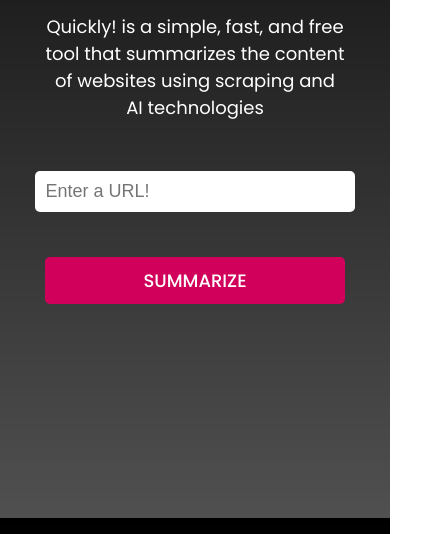
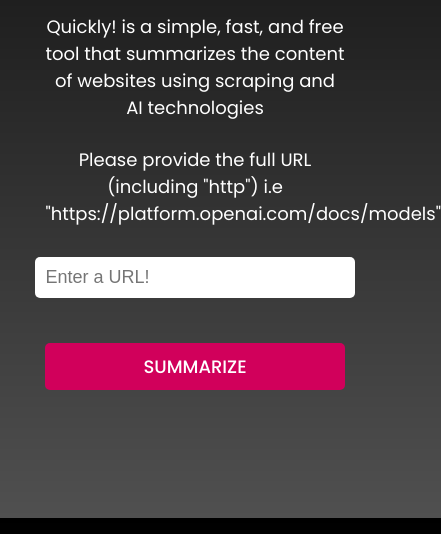
Before and after one commit to Pomelo4455/Quickly, a website: page public/index.html in a window 390 px wide. Shown: the part 326-860 px from the top of the page, 441 px wide, since content can reach past the window. Drawn offline with Linux system fonts and the light colour scheme.

Commit message:
Final touches

```diff
--- a/public/index.html
+++ b/public/index.html
@@ -22,6 +22,9 @@
         Quickly! is a simple, fast, and free tool that summarizes the content of
         websites using scraping and AI technologies
       </p>
+      <p class="instructions">
+        Please provide the full URL (including "http") i.e "https://platform.openai.com/docs/models"
+      </p>
       <form id="form">
         <input type="text" id="url" placeholder="Enter a URL!" />
         <button type="submit" class="button">SUMMARIZE</button>
--- a/public/style.css
+++ b/public/style.css
@@ -54,11 +54,18 @@
   margin: 0 auto;
 }
 
+.instructions {
+  font-size: 24px;
+  margin-top: 25px;
+  text-align: center;
+  width: 40%;
+}
+
 form {
   display: flex;
   flex-direction: column;
   align-items: center;
-  margin-top: 50px;
+  margin-top: 30px;
 }
 
 input[type="text"] {
@@ -152,6 +159,10 @@
     width: 60%;
   }
 
+  .instructions {
+    width: 60%;
+  }
+
   input[type="text"] {
     width: 300px;
   }
@@ -181,6 +192,11 @@
     width: 80%;
   }
 
+  .instructions {
+    font-size: 18px;
+    width: 80%;
+  }
+
   input[type="text"] {
     width: 80%;
   }
```
